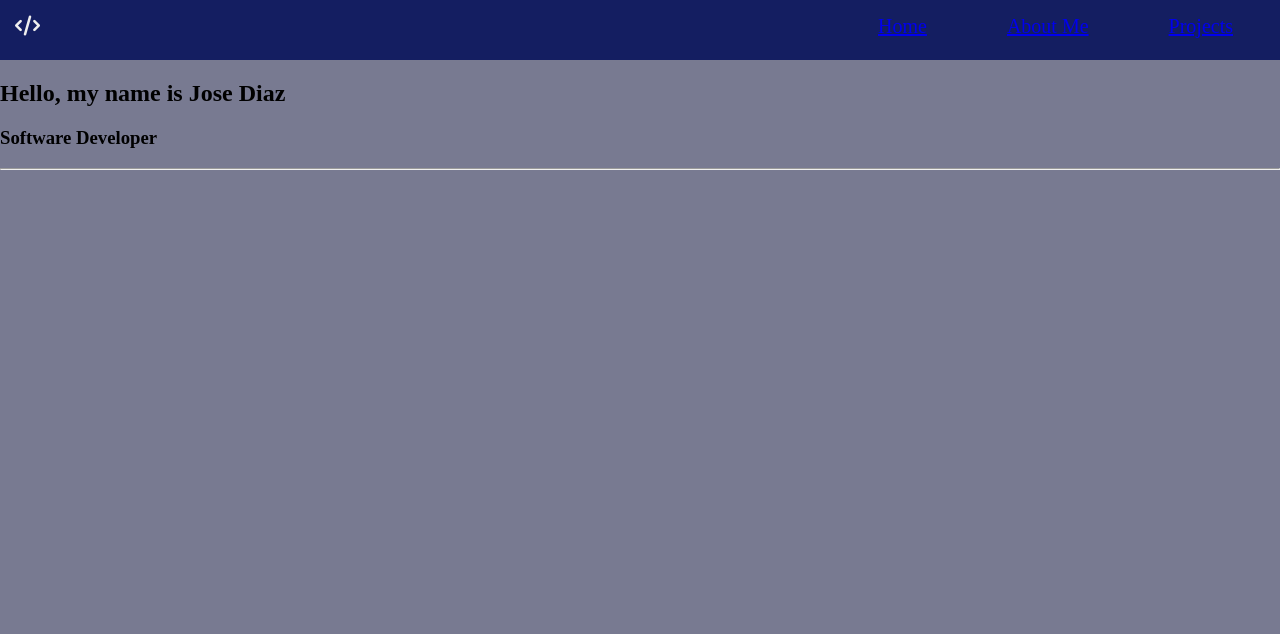
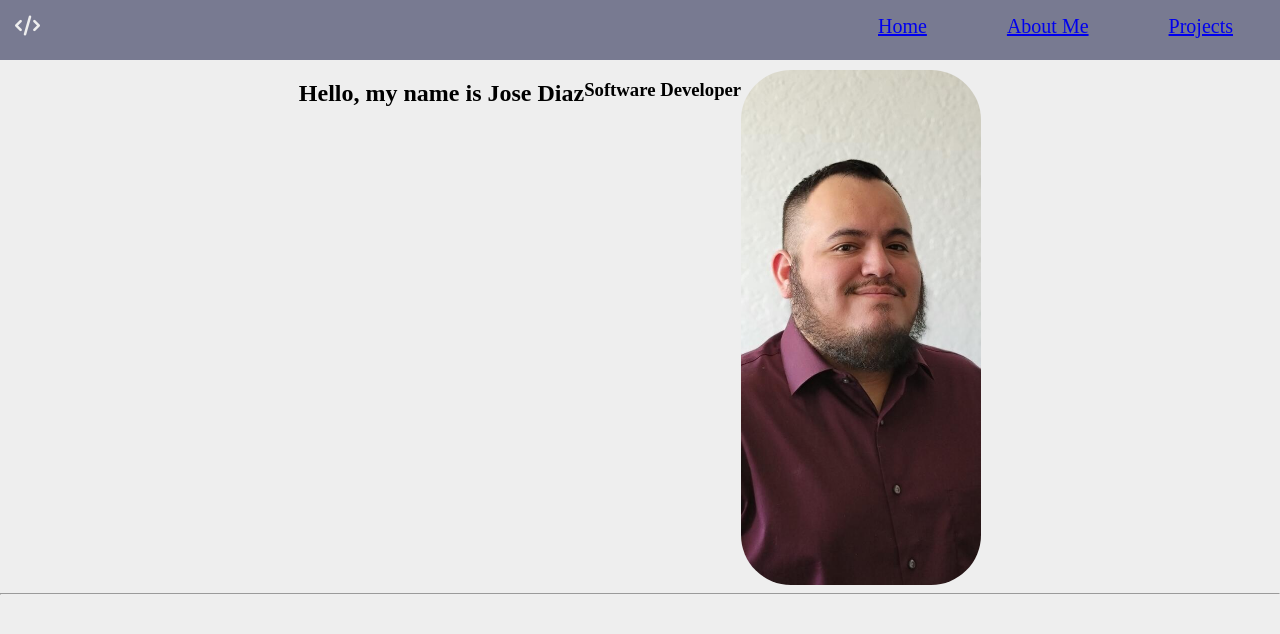
Before and after one commit to Jose-M-Diaz/Portfolio, a plain HTML site: page index.html in a window 1280 px wide. Drawn offline with Linux system fonts and the light colour scheme.

Commit message:
added image to page. WIP

```diff
--- a/index.html
+++ b/index.html
@@ -23,6 +23,7 @@
     <section class="name">
       <h2>Hello, my name is Jose Diaz</h2>
       <h3>Software Developer</h3>
+      <img src="Jose_Diaz.jpeg" alt="headshot">
     </section>
     <hr>
     <section id="about-me">
--- a/style.css
+++ b/style.css
@@ -1,5 +1,5 @@
 .navbar {
-    background: #141E61;
+    background: #787A91;
     color: #EEEEEE;
     width: 100%;
     height: 60px;
@@ -10,7 +10,7 @@
 
 body {
     margin: 0px;
-    background: #787A91;
+    background: #EEEEEE;
 }
 
 #navbar-items {
@@ -28,3 +28,15 @@ li {
     padding-left: 5rem;
     list-style: none;
 }
+
+.name {
+    display:flex;
+    justify-content: center;
+}
+
+img {
+    width: 15em;
+    height: auto;
+    margin-top: 10px;
+    border-radius: 50px;
+}
```
Also changed, not shown: Jose_Diaz.jpeg (added).
